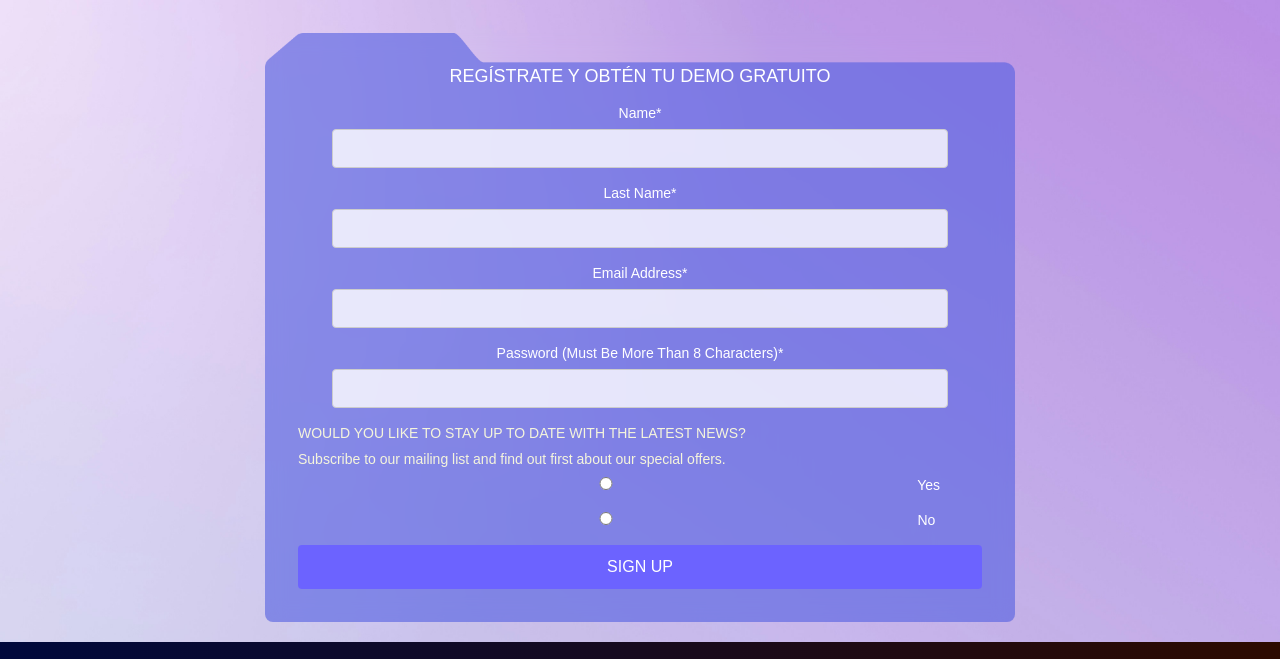
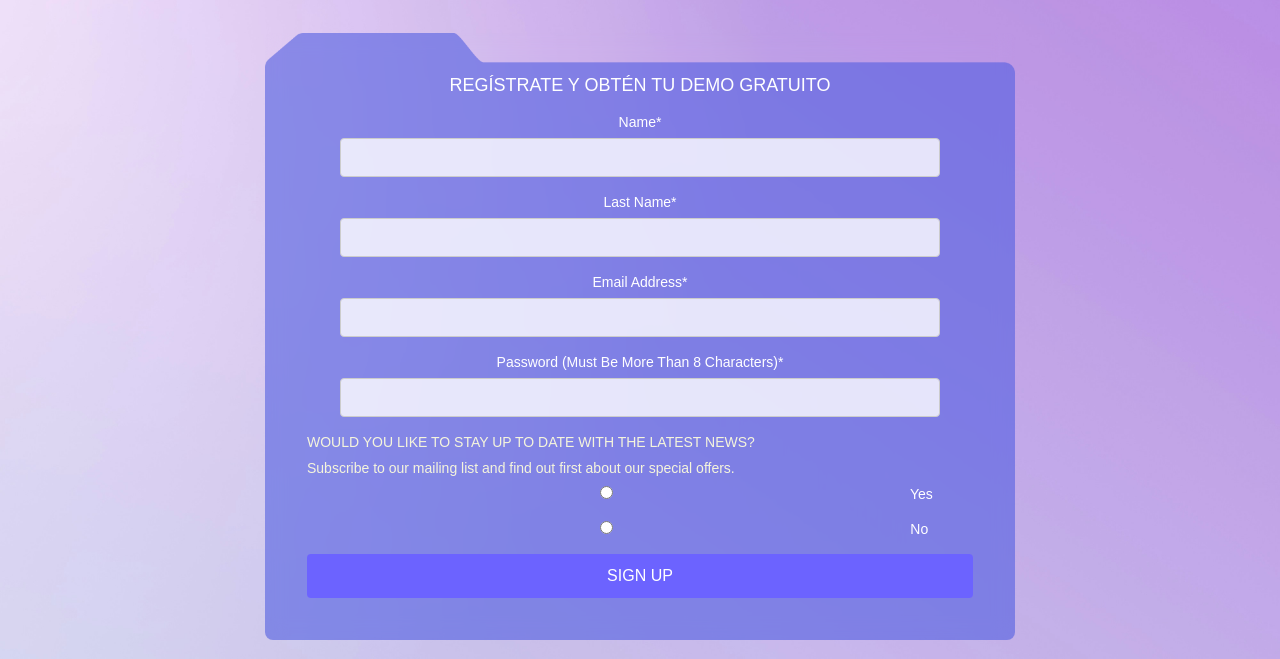
Before and after one commit to Michelegallo997/scss_michele, a website: page paginas/Demo.html in a window 1280 px wide. Shown: the part 97-756 px from the top of the page. Drawn offline with nearby package versions, Linux system fonts and the light colour scheme; a web font is replaced by a local one.

Commit message:
proyecto-SCSS_7.8

```diff
--- a/scss/pages/demo.scss
+++ b/scss/pages/demo.scss
@@ -19,7 +19,7 @@
     background-image: url('./imagenes/carpeta.png');
     background-size: cover; /* La imagen cubrirá todo el fondo */
 
-    padding: 33px;
+    padding: 42px;
     border-radius: 8px;
     backdrop-filter: blur(10px);
     width: 110%;
```
Also changed, not shown: css/style.css.
